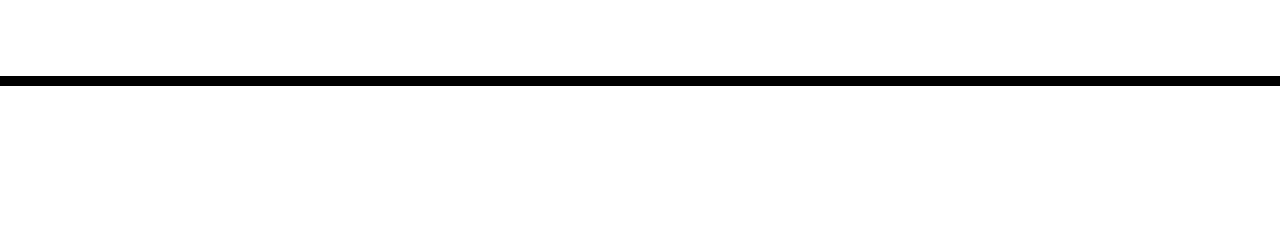
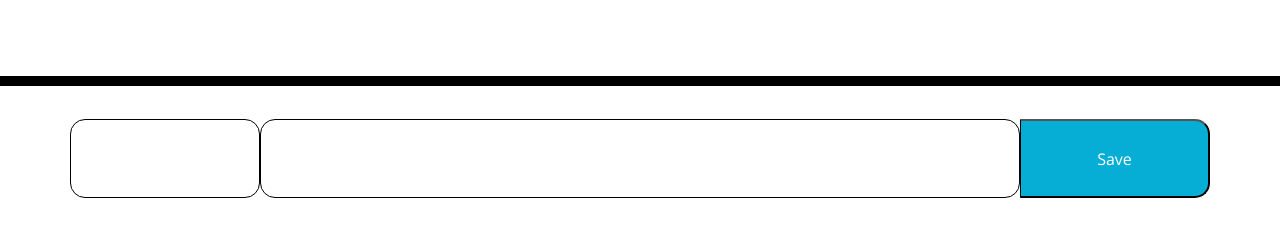
Before and after one commit to b00kbaker/dynamic-scheduler, a plain HTML site: page index.html in a window 1280 px wide. Shown: the part 182-418 px from the top of the page. Drawn offline with nearby package versions, Linux system fonts and the light colour scheme.

Commit message:
CSS editing,mnage classes for input on HTML

```diff
--- a/assets/jquery.js
+++ b/assets/jquery.js
@@ -1,23 +1,18 @@
-// jquery
-
-
 
 console.log(dayjs(), "Dayjs")
 
 
-// Global var
-  //var whatPlans (update txt box)
-  //var currentDay
-  //var currentTime
-  //var hour
-  //var past
-  //var present
-  //var future
+  // var whatPlans (update txt box)
+  var currentDay=[]
+  var currentTime=[]
+  var past=[]
+  var present=[]
+  var future=[]
 
- //var workHours= [9am, 10am, 11am, 12pm, 1pm, 2pm, 3pm, 4pm, 5pm]
+ var workHours= ["9am", "10am", "11am", "12pm", "1pm", "2pm", "3pm", "4pm", "5pm"]
 
 
-//
+
 
 
 // Functions
--- a/assets/style.css
+++ b/assets/style.css
@@ -23,17 +23,44 @@ textarea{
 
 .description{
   white-space: pre-wrap;
-}
-
-.time-block{
-  text-align: center;
-  border-radius: 15px;
+  background-color: #ffffff;
 }
 
 .row {
   white-space: pre-wrap;
   height: 80px;
   border-top: 1px solid white;;
+}
+
+.time-block{
+  text-align: center;
+  border-radius: 15px;
+  background-color: #ffffff;
+  color: #000000;
+  border-top: 1px solid #000000;
+  border-bottom: 1px solid black;
+  border-left: 1px solid black;
+  border-right: 1px solid black;
+  padding-top: 10px;
+  padding-bottom: 10px;
+  padding-left: 10px;
+  padding-right: 15px;
+
+}
+
+.plans {
+  text-align: center;
+  border-radius: 15px;
+  background-color: #ffffff;
+  color: #000000;
+  border-top: 1px solid #000000;
+  border-bottom: 1px solid black;
+  border-left: 1px solid black;
+  border-right: 1px solid black;
+  padding-top: 10px;
+  padding-bottom: 10px;
+  padding-left: 10px;
+  padding-right: 15px;
 }
 
 .hour {
--- a/index.html
+++ b/index.html
@@ -29,11 +29,16 @@
       <p id="currentDay" class="lead"></p>
     </header>
     <div class="container">
-      <!-- Timeblocks go here -->
+      <div class="row">
+        <div class="col-2 time-block"></div>
+        <div class="col-8 plans"></div>
+        <button class="col-2 saveBtn">Save</button>
+      </div>
     </div>
+
 
     <script src="https://cdnjs.cloudflare.com/ajax/libs/jquery/3.2.1/jquery.min.js"></script>
     <script src="https://unpkg.com/dayjs@1.8.21/dayjs.min.js"></script>
-    <script src="assets/jquery.js"> </script>
+    <script src="assets/jquery.js"></script>
   </body>
 </html>
```
